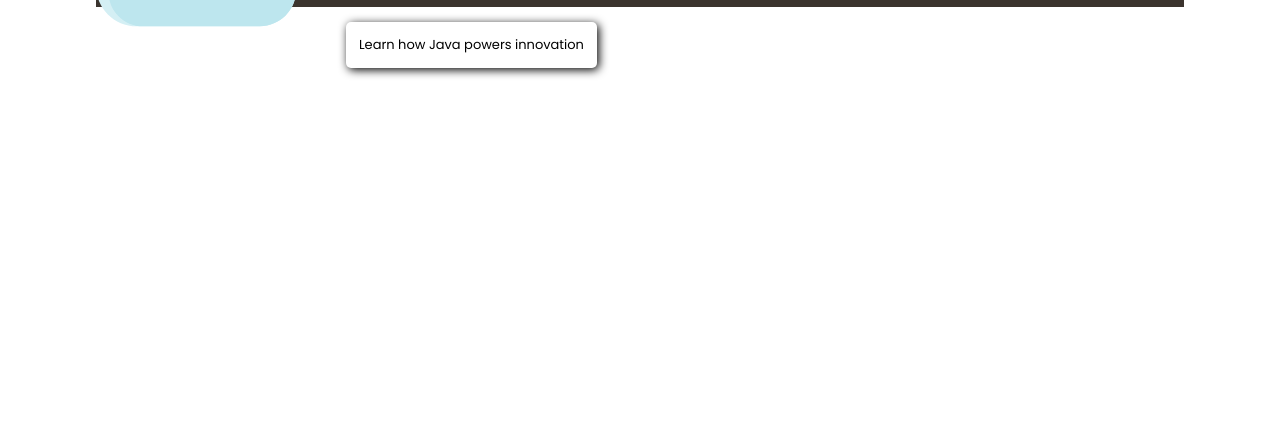
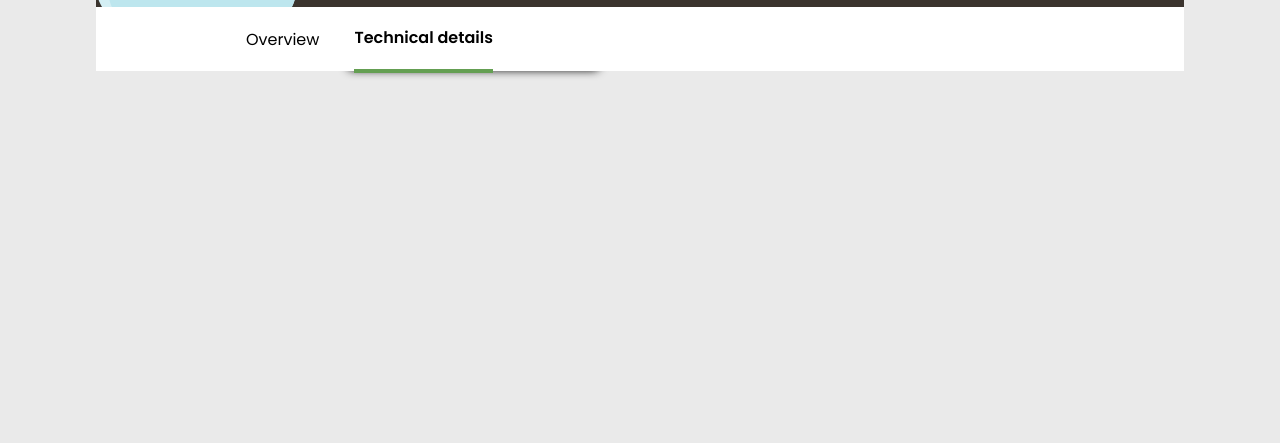
Before and after one commit to Robert076/oracle-clone, a plain HTML site: page index.html in a window 1280 px wide. Shown: the part 357-800 px from the top of the page. Drawn offline with Linux system fonts and the light colour scheme.

Commit message:
feat: tabs

```diff
--- a/index.html
+++ b/index.html
@@ -51,5 +51,13 @@
             </div>
         </div>
     </div>
+    <div class="tabs">
+        <div class="overview">
+            <p>Overview</p>
+        </div>
+        <div class="technical-details">
+            <p>Technical details</p>
+        </div>
+    </div>
 </body>
 </html>
--- a/style.css
+++ b/style.css
@@ -9,6 +9,7 @@ body {
     justify-content: center;
     align-items: center;
     flex-direction: column;
+    background: #eaeaea;
 }
 .navigation {
     background-color: rgb(59, 52, 46);
@@ -158,6 +159,33 @@ body {
     transition: 0.15s all ease-in;
     box-shadow: 2px 2px 10px rgba(0, 0, 0, 1);
 }
+
 .navigation .bottom-part .text-stuff .button:hover{
     background-color: #eaeaea;
 }
+
+/* tabs */
+
+.tabs {
+    width:85%;
+    display: flex;
+    justify-content: flex-start;
+    align-items: center;
+    height: 8vh;
+    background: white;
+}
+
+.tabs div:nth-child(1){
+    margin-left: 150px;
+}
+
+
+.tabs div:nth-child(2){
+    display: flex;
+    justify-content: center;
+    align-items: center;
+    margin-left: 35px;
+    font-weight: 600;
+    border-bottom: 4px solid rgb(100, 159, 82);
+    height: 100%;
+}
```
